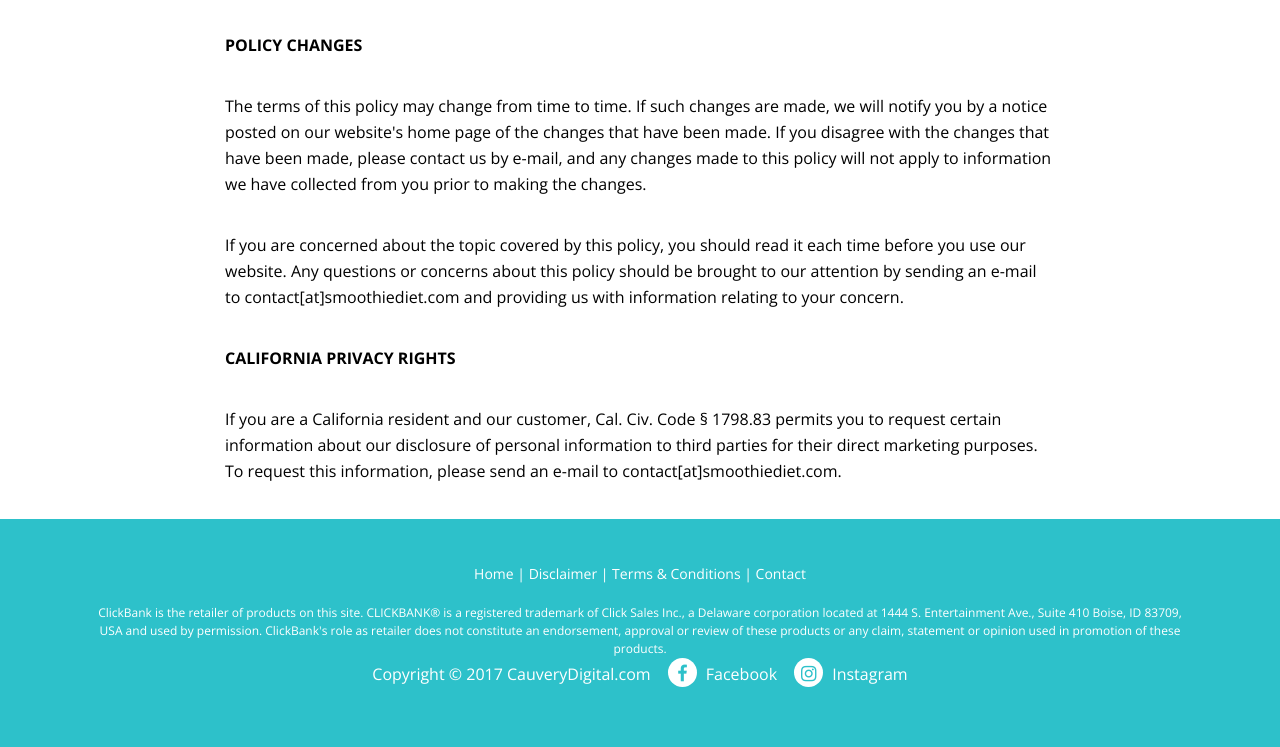
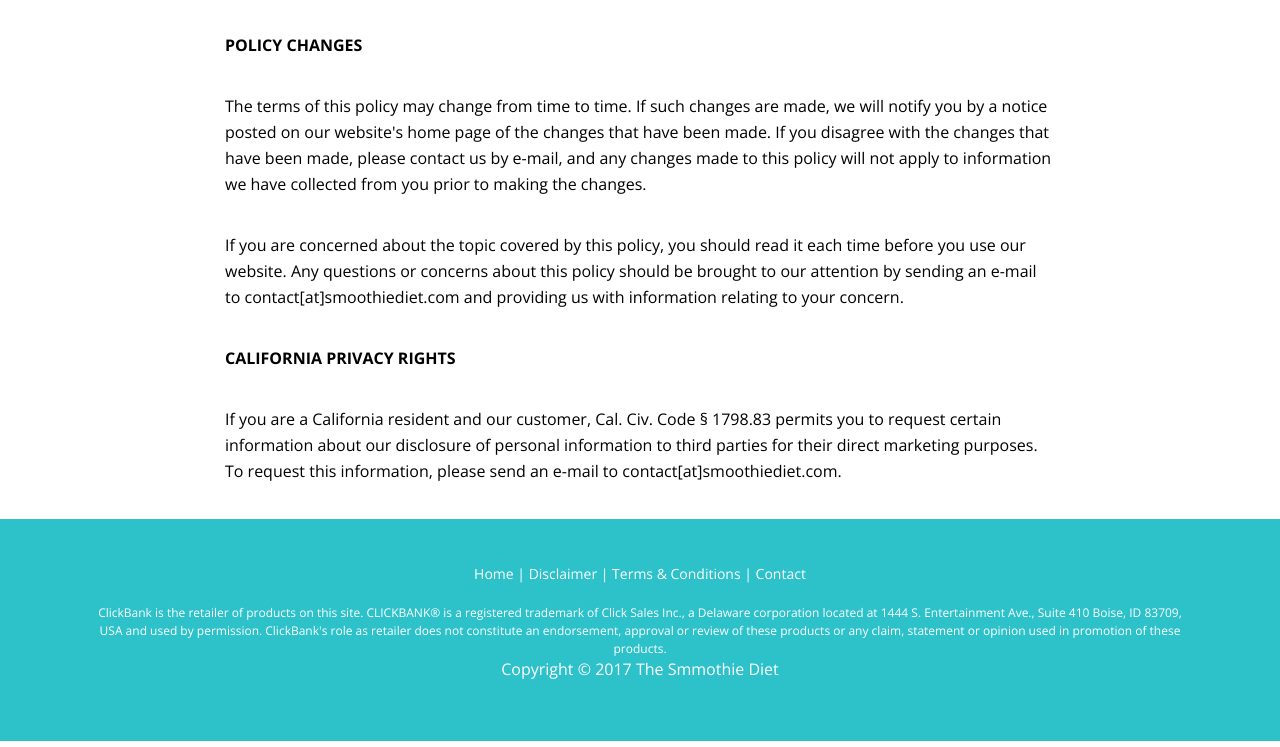
Before and after one commit to cauvery-digital/Smoothiediet, a plain HTML site: page privacy.html in a window 1280 px wide. Shown: the part 2686-3433 px from the top of the page. Drawn offline with nearby package versions, Linux system fonts and the light colour scheme; a script that the page names is missing.

Commit message:
Update privacy.html

```diff
--- a/privacy.html
+++ b/privacy.html
@@ -154,9 +154,9 @@ src="https://www.facebook.com/tr?id=2936974263245832&ev=PageView
             ClickBank is the retailer of products on this site. CLICKBANK® is a registered trademark of Click Sales Inc., a Delaware corporation located at 1444 S. Entertainment Ave., Suite 410 Boise, ID 83709, USA and used by permission. ClickBank's role as retailer does not constitute an endorsement, approval or review of these products or any claim, statement or opinion used in promotion of these products.
         </div>
 		<div class="copy-container">
-            <span>Copyright © 2017 CauveryDigital.com</span>
-            <a href="https://www.facebook.com/weightlossdrinkanddiet" target="_blank"><i class="fa fa-facebook"></i>Facebook</a>
-            <a href="https://www.instagram.com/weightlossketodietplan/" target="_blank"><i class="fa fa-instagram"></i>Instagram</a>
+            <span>Copyright © 2017 The Smmothie Diet</span>
+        <!--    <a href="https://www.facebook.com/weightlossdrinkanddiet" target="_blank"><i class="fa fa-facebook"></i>Facebook</a>
+            <a href="https://www.instagram.com/weightlossketodietplan/" target="_blank"><i class="fa fa-instagram"></i>Instagram</a> -->
         </div>
     </div>
 </footer>
```
